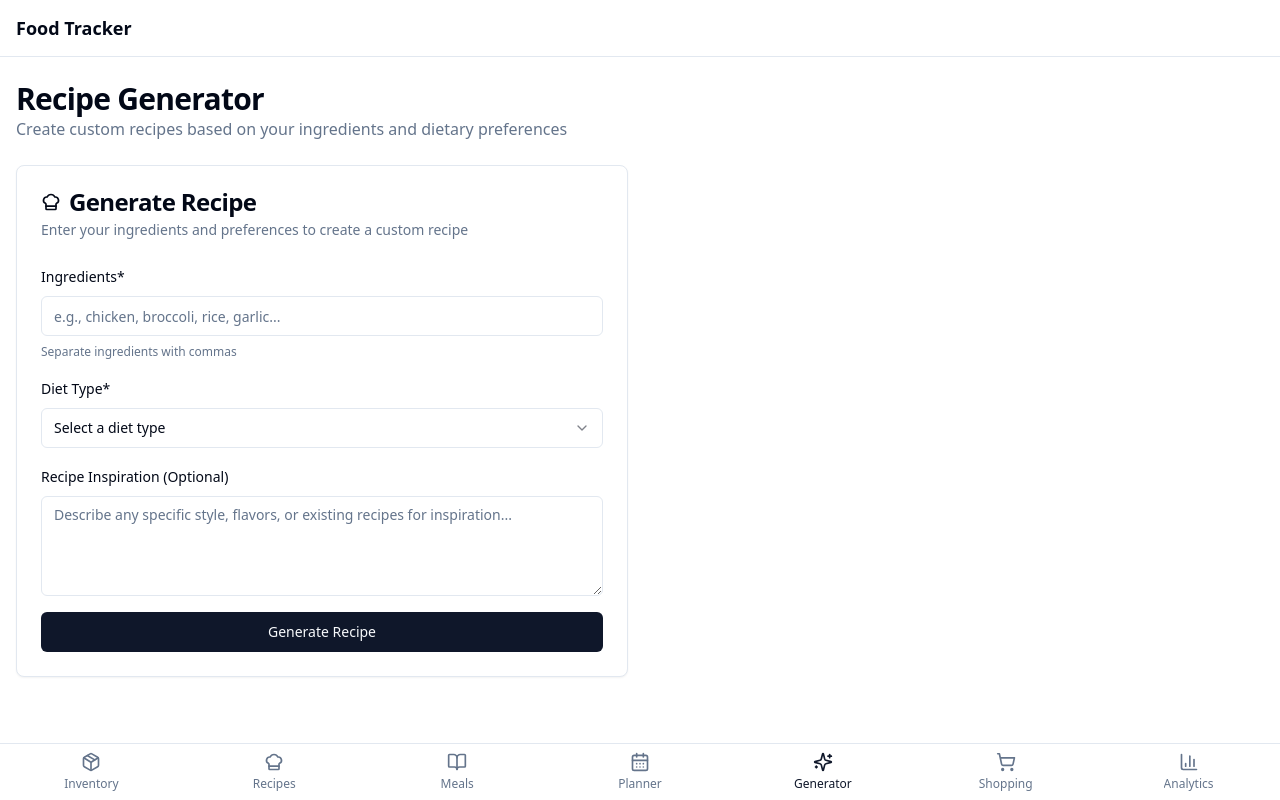
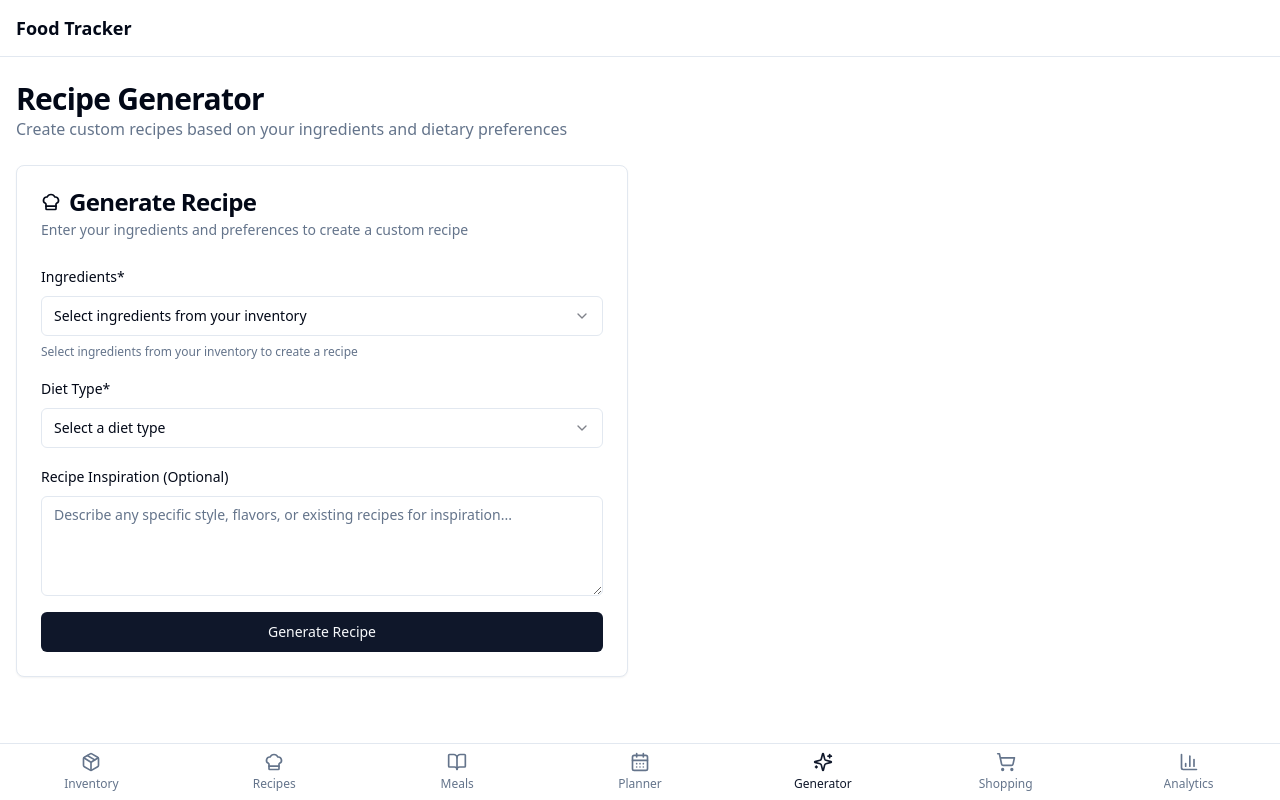
Before and after one commit to kosiuzo/uzo-food-tracking, a React (Vite) app: page /recipe-generator in a window 1280 px wide. Built offline with nearby package versions, Linux system fonts and the light colour scheme.

Commit message:
Update recipe generator ingredients
Use inventory items for multi-select ingredient input in the recipe generator.

```diff
--- a/src/pages/RecipeGenerator.tsx
+++ b/src/pages/RecipeGenerator.tsx
@@ -1,15 +1,16 @@
 import { useState } from 'react';
 import { Layout } from '../components/Layout';
 import { Button } from '@/components/ui/button';
-import { Input } from '@/components/ui/input';
 import { Label } from '@/components/ui/label';
 import { Textarea } from '@/components/ui/textarea';
 import { Select, SelectContent, SelectItem, SelectTrigger, SelectValue } from '@/components/ui/select';
 import { Card, CardContent, CardDescription, CardHeader, CardTitle } from '@/components/ui/card';
 import { Badge } from '@/components/ui/badge';
 import { Separator } from '@/components/ui/separator';
-import { ChefHat, Clock, Users, Loader2 } from 'lucide-react';
+import { ChefHat, Clock, Users, Loader2, X } from 'lucide-react';
 import { toast } from 'sonner';
+import { useFoodInventory } from '@/hooks/useFoodInventory';
+import { FoodItem } from '@/types';
 
 const dietTypes = [
   { value: 'paleo', label: 'Paleo' },
@@ -62,15 +63,17 @@ const mockGeneratedRecipe = {
 };
 
 const RecipeGenerator = () => {
-  const [ingredients, setIngredients] = useState('');
+  const { allItems } = useFoodInventory();
+  const [selectedIngredients, setSelectedIngredients] = useState<FoodItem[]>([]);
   const [dietType, setDietType] = useState('');
   const [inspiration, setInspiration] = useState('');
   const [generatedRecipe, setGeneratedRecipe] = useState<typeof mockGeneratedRecipe | null>(null);
   const [isGenerating, setIsGenerating] = useState(false);
+  const [showIngredientDropdown, setShowIngredientDropdown] = useState(false);
 
   const handleGenerate = async () => {
-    if (!ingredients.trim()) {
-      toast.error('Please add some ingredients');
+    if (selectedIngredients.length === 0) {
+      toast.error('Please select some ingredients');
       return;
     }
 
@@ -87,7 +90,7 @@ const RecipeGenerator = () => {
       const customizedRecipe = {
         ...mockGeneratedRecipe,
         name: `${dietTypes.find(d => d.value === dietType)?.label} ${mockGeneratedRecipe.name}`,
-        description: `A delicious ${dietType} recipe using ${ingredients.split(',').slice(0, 3).join(', ')}`
+        description: `A delicious ${dietType} recipe using ${selectedIngredients.slice(0, 3).map(i => i.name).join(', ')}`
       };
 
       setGeneratedRecipe(customizedRecipe);
@@ -99,6 +102,21 @@ const RecipeGenerator = () => {
   const handleClearRecipe = () => {
     setGeneratedRecipe(null);
   };
+
+  const handleIngredientSelect = (item: FoodItem) => {
+    if (!selectedIngredients.find(ingredient => ingredient.id === item.id)) {
+      setSelectedIngredients(prev => [...prev, item]);
+    }
+    setShowIngredientDropdown(false);
+  };
+
+  const handleIngredientRemove = (itemId: string) => {
+    setSelectedIngredients(prev => prev.filter(ingredient => ingredient.id !== itemId));
+  };
+
+  const availableIngredients = allItems.filter(item =>
+    !selectedIngredients.find(selected => selected.id === item.id)
+  );
 
   return (
     <Layout>
@@ -125,14 +143,54 @@ const RecipeGenerator = () => {
             <CardContent className="space-y-4">
               <div className="space-y-2">
                 <Label htmlFor="ingredients">Ingredients*</Label>
-                <Input
-                  id="ingredients"
-                  placeholder="e.g., chicken, broccoli, rice, garlic..."
-                  value={ingredients}
-                  onChange={(e) => setIngredients(e.target.value)}
-                />
+                <div className="space-y-3">
+                  {/* Selected Ingredients */}
+                  {selectedIngredients.length > 0 && (
+                    <div className="flex flex-wrap gap-2">
+                      {selectedIngredients.map((ingredient) => (
+                        <Badge
+                          key={ingredient.id}
+                          variant="secondary"
+                          className="flex items-center gap-1 px-3 py-1"
+                        >
+                          {ingredient.name}
+                          <button
+                            onClick={() => handleIngredientRemove(ingredient.id)}
+                            className="ml-1 hover:bg-destructive/20 rounded-full p-0.5"
+                          >
+                            <X className="h-3 w-3" />
+                          </button>
+                        </Badge>
+                      ))}
+                    </div>
+                  )}
+
+                  {/* Ingredient Selector */}
+                  <div className="relative">
+                    <Select onValueChange={(value) => {
+                      const item = allItems.find(item => item.id === value);
+                      if (item) handleIngredientSelect(item);
+                    }}>
+                      <SelectTrigger>
+                        <SelectValue placeholder="Select ingredients from your inventory" />
+                      </SelectTrigger>
+                      <SelectContent>
+                        {availableIngredients.map((item) => (
+                          <SelectItem key={item.id} value={item.id}>
+                            <div className="flex items-center justify-between w-full">
+                              <span>{item.name}</span>
+                              <Badge variant="outline" className="ml-2 text-xs">
+                                {item.category}
+                              </Badge>
+                            </div>
+                          </SelectItem>
+                        ))}
+                      </SelectContent>
+                    </Select>
+                  </div>
+                </div>
                 <p className="text-xs text-muted-foreground">
-                  Separate ingredients with commas
+                  Select ingredients from your inventory to create a recipe
                 </p>
               </div>
 
```
